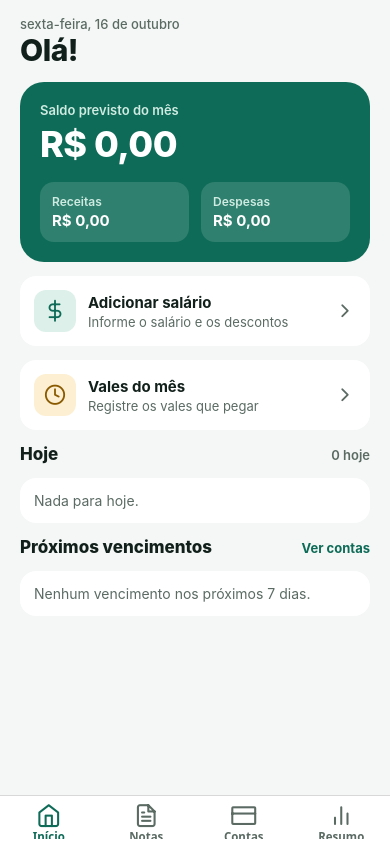
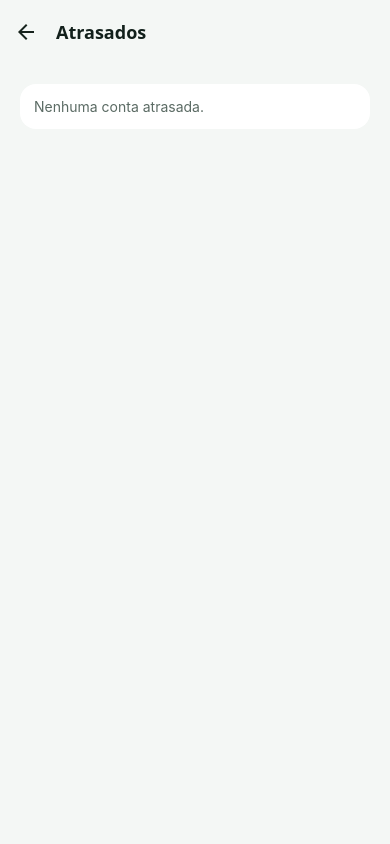
Before and after one commit to josefelipebezerradefreitas-max/financebook, a React Native app: screen /Atrasados in a window 390 px wide. Built offline with nearby package versions, Linux system fonts and the light colour scheme; what expo-notifications would draw is missing.

Commit message:
Lista de atrasados por vencimento ao tocar na barra do Início
Co-Authored-By: Claude Sonnet 5.5 <noreply@anthropic.com>
Claude-Session: https://claude.ai/code/session_012EnyGTost7cwtt9ibwVYqZ

```diff
--- a/App.js
+++ b/App.js
@@ -18,6 +18,7 @@ import SalaryScreen from './src/screens/SalaryScreen';
 import ValesScreen from './src/screens/ValesScreen';
 import EditBillScreen from './src/screens/EditBillScreen';
 import ImportBackupScreen from './src/screens/ImportBackupScreen';
+import OverdueScreen from './src/screens/OverdueScreen';
 
 const Tab = createBottomTabNavigator();
 const Stack = createNativeStackNavigator();
@@ -69,6 +70,7 @@ export default function App() {
             <Stack.Screen name="Salario" component={SalaryScreen} options={{ title: 'Salário' }} />
             <Stack.Screen name="Vales" component={ValesScreen} options={{ title: 'Vales' }} />
             <Stack.Screen name="EditarConta" component={EditBillScreen} options={{ title: 'Editar conta' }} />
+            <Stack.Screen name="Atrasados" component={OverdueScreen} options={{ title: 'Atrasados' }} />
             <Stack.Screen name="ImportarBackup" component={ImportBackupScreen} options={{ title: 'Importar backup' }} />
           </Stack.Navigator>
         </NavigationContainer>
--- a/src/screens/HomeScreen.js
+++ b/src/screens/HomeScreen.js
@@ -113,7 +113,7 @@ export default function HomeScreen({ navigation }) {
       </Pressable>
 
       {overdue.length > 0 && (
-        <Pressable onPress={() => navigation.navigate('Contas')} style={st.overdueBar}>
+        <Pressable onPress={() => navigation.navigate('Atrasados')} style={st.overdueBar}>
           <Feather name="alert-circle" size={20} color={colors.red} />
           <Text style={[st.overdueText, { flex: 1 }]}>
             Atrasados · {overdue.length} {overdue.length === 1 ? 'conta' : 'contas'}
--- /dev/null
+++ b/src/screens/OverdueScreen.js
@@ -0,0 +1,92 @@
+import React from 'react';
+import { Pressable, StyleSheet, Text, View } from 'react-native';
+import { Feather } from '@expo/vector-icons';
+import { colors } from '../theme';
+import { useStore } from '../store';
+import { Card, FormScreen, Pill } from '../ui';
+import { billStatus, daysUntil, fmtShort, money } from '../format';
+
+// Lista das contas a pagar atrasadas, da mais antiga para a mais recente.
+export default function OverdueScreen({ navigation }) {
+  const { bills, togglePaid } = useStore();
+  const list = bills
+    .filter((b) => !b.paid && b.kind === 'pay' && daysUntil(new Date(b.dueDate)) < 0)
+    .sort((a, b) => new Date(a.dueDate) - new Date(b.dueDate));
+  const total = list.reduce((t, b) => t + b.amount, 0);
+
+  return (
+    <FormScreen>
+      {list.length === 0 ? (
+        <Card>
+          <Text style={st.empty}>Nenhuma conta atrasada.</Text>
+        </Card>
+      ) : (
+        <>
+          <View style={st.bar}>
+            <Text style={st.barText}>
+              {list.length} {list.length === 1 ? 'conta' : 'contas'}
+            </Text>
+            <Text style={st.barText}>Total {money(total)}</Text>
+          </View>
+          <Text style={st.sort}>Da mais antiga para a mais recente</Text>
+          <Card style={{ padding: 0, overflow: 'hidden' }}>
+            {list.map((b, i) => {
+              const status = billStatus(b);
+              const due = new Date(b.dueDate);
+              return (
+                <Pressable
+                  key={b.id}
+                  onPress={() => navigation.navigate('EditarConta', { id: b.id })}
+                  style={[st.row, i < list.length - 1 && st.rowBorder]}
+                >
+                  <Pressable
+                    onPress={() => togglePaid(b.id)}
+                    accessibilityLabel={`Marcar ${b.description} como paga`}
+                    style={st.checkHit}
+                  >
+                    <View style={[st.circle, { borderColor: colors.red }]} />
+                  </Pressable>
+                  <View style={{ flex: 1 }}>
+                    <Text style={st.name}>{b.description}</Text>
+                    <Text style={st.sub}>
+                      {b.category} · {fmtShort(due)} {due.getFullYear()}
+                    </Text>
+                  </View>
+                  <View style={{ alignItems: 'flex-end', gap: 3 }}>
+                    <Text style={st.amount}>{money(b.amount)}</Text>
+                    <Pill label={status.label} tone={status.tone} />
+                  </View>
+                  <Feather name="chevron-right" size={20} color={colors.muted} style={{ marginLeft: 6 }} />
+                </Pressable>
+              );
+            })}
+          </Card>
+          <Text style={st.hint}>Toque no círculo para marcar como paga ou na conta para editar.</Text>
+        </>
+      )}
+    </FormScreen>
+  );
+}
+
+const st = StyleSheet.create({
+  bar: {
+    minHeight: 48,
+    paddingHorizontal: 16,
+    borderRadius: 16,
+    backgroundColor: colors.redTint,
+    flexDirection: 'row',
+    alignItems: 'center',
+    justifyContent: 'space-between',
+  },
+  barText: { fontSize: 14.5, fontWeight: '700', color: '#7A2414' },
+  sort: { fontSize: 13, fontWeight: '600', color: colors.muted },
+  empty: { fontSize: 14, color: colors.muted },
+  hint: { fontSize: 12.5, color: colors.muted, textAlign: 'center' },
+  row: { minHeight: 66, paddingLeft: 4, paddingRight: 14, flexDirection: 'row', alignItems: 'center' },
+  rowBorder: { borderBottomWidth: 1, borderBottomColor: colors.line },
+  checkHit: { width: 44, height: 44, alignItems: 'center', justifyContent: 'center' },
+  circle: { width: 26, height: 26, borderRadius: 13, borderWidth: 2 },
+  name: { fontSize: 15, fontWeight: '700', color: colors.ink },
+  sub: { fontSize: 12.5, color: colors.muted, marginTop: 2 },
+  amount: { fontSize: 15, fontWeight: '700', color: colors.ink },
+});
```
